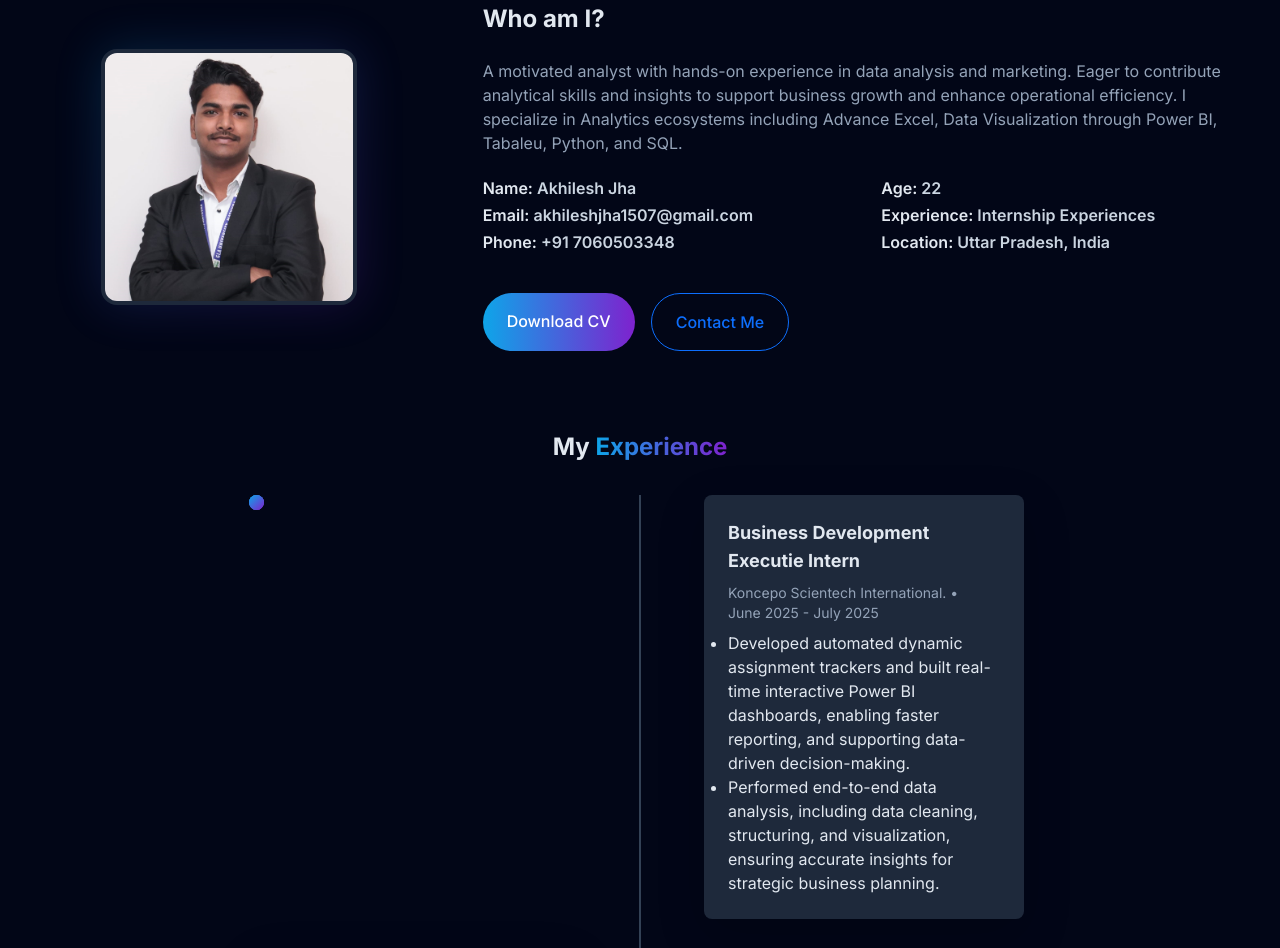
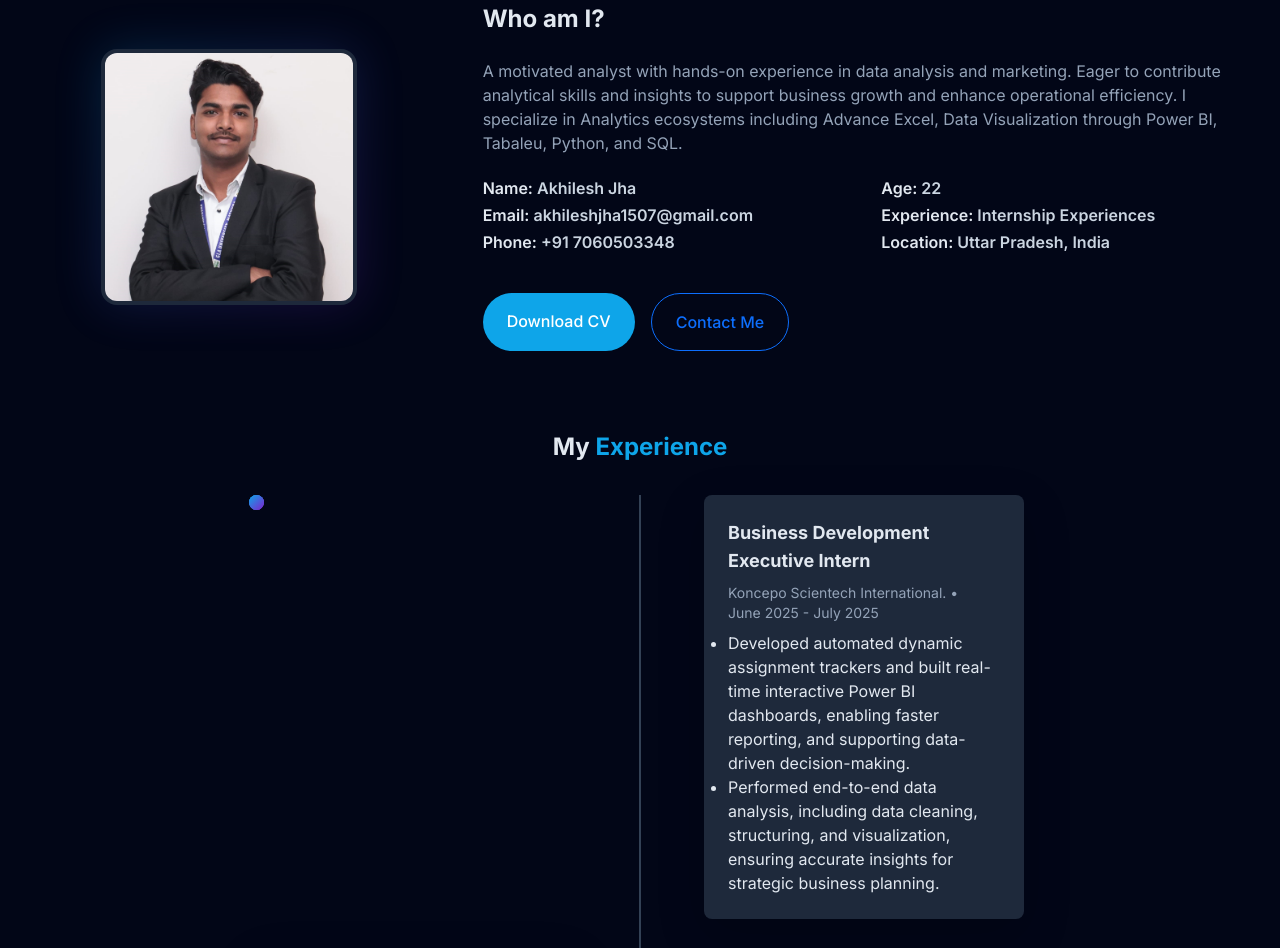
Before and after one commit to Akhilesh-gla/Akhilesh-gla.github.io, a plain HTML site: page index.html in a window 1280 px wide. Shown: the part 1009-1957 px from the top of the page. Drawn offline with nearby package versions, Linux system fonts and the light colour scheme.

Commit message:
Update index.html

```diff
--- a/index.html
+++ b/index.html
@@ -36,7 +36,8 @@
             }
 
             .gradient-text {
-                background: linear-gradient(90deg, #0ea5e9, #7e22ce);
+/*                 background: linear-gradient(90deg, #0ea5e9, #7e22ce); */
+                background:#0ea5e9;
                 -webkit-background-clip: text;
                 background-clip: text;
                 color: transparent;
@@ -94,7 +95,8 @@
             .skill-progress {
                 height: 100%;
                 border-radius: 4px;
-                background: linear-gradient(90deg, #0ea5e9, #7e22ce);
+/*                 background: linear-gradient(90deg, #0ea5e9, #7e22ce); */
+                background: linear-gradient(90deg, #0ea5e9, #22ce3f);
                 transition: width 1s ease-in-out;
             }
 
@@ -116,7 +118,8 @@
             }
 
             .btn-primary {
-                background: linear-gradient(90deg, #0ea5e9, #7e22ce);
+/*                 background: linear-gradient(90deg, #0ea5e9, #7e22ce); */
+                background:#0ea5e9;
                 transition: all 0.3s ease;
             }
 
@@ -263,7 +266,7 @@
                         </div>
                         <div class="flex space-x-4">
         <!-- Download Resume Button -->
-        <a href="Images/Akhlesh Jha - Resume off campus.pdf" target="_blank" download="Akhilesh_Jha_Resume.pdf"
+        <a href="Images/AKHLESH_MBA_OFFCAMPUS_RESUME_2_04092025.pdf" target="_blank" download="Akhilesh_Jha_Resume.pdf"
         class="px-6 py-3 rounded-full btn-primary font-medium">
             Download CV
         </a>
@@ -289,7 +292,7 @@
                         <div class="mb-8 flex justify-between items-center w-full timeline-item">
                             <div class="order-1 w-5/12"></div>
                             <div class="order-1 offset-1 w-5/12 ps-6 pe-4 py-4 bg-slate-800 rounded-lg shadow-lg">
-                                <h4 class="text-lg font-bold mb-2">Business Development Executie Intern</h4>
+                                <h4 class="text-lg font-bold mb-2">Business Development Executive Intern</h4>
                                 <p class="text-sm text-slate-400 mb-2">Koncepo Scientech International. • <br> June 2025 - July 2025</p>
                                 <p class="text-slate-300">
                                 <ul class="list-disc">
```
